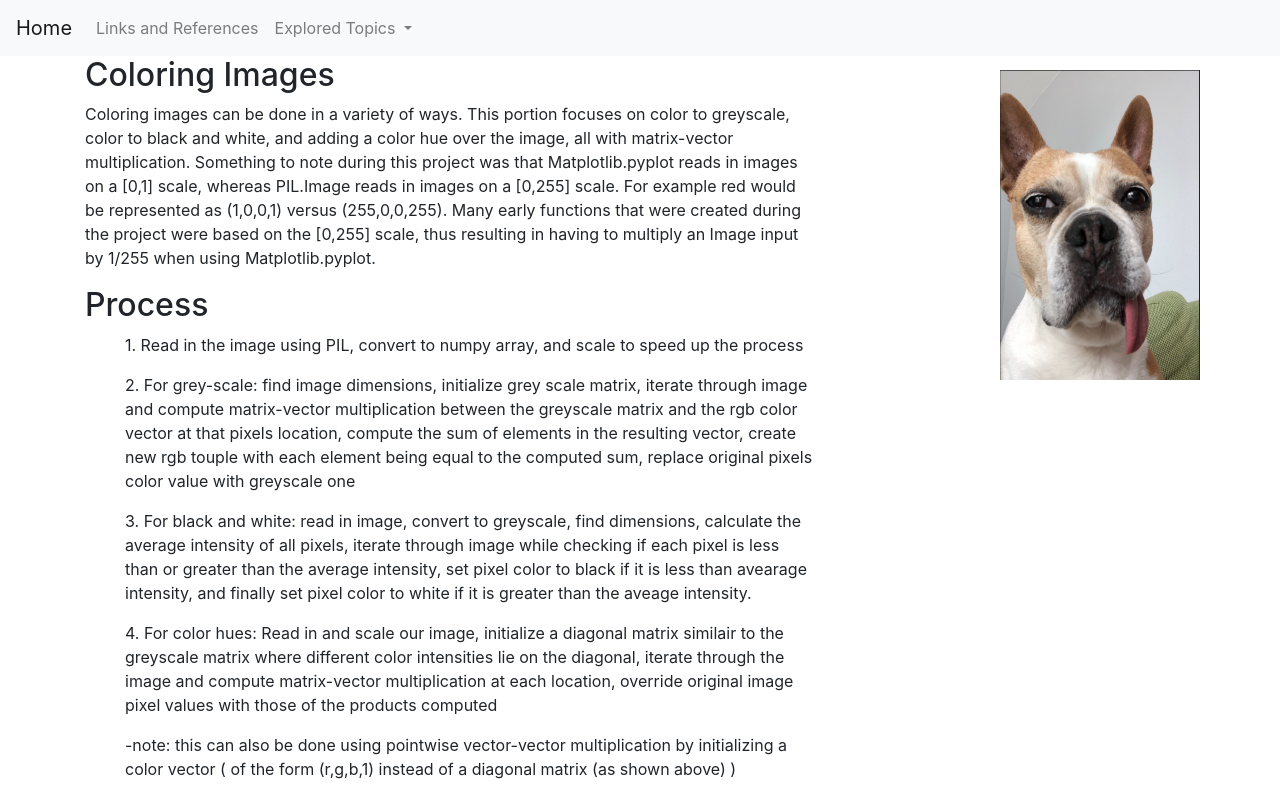
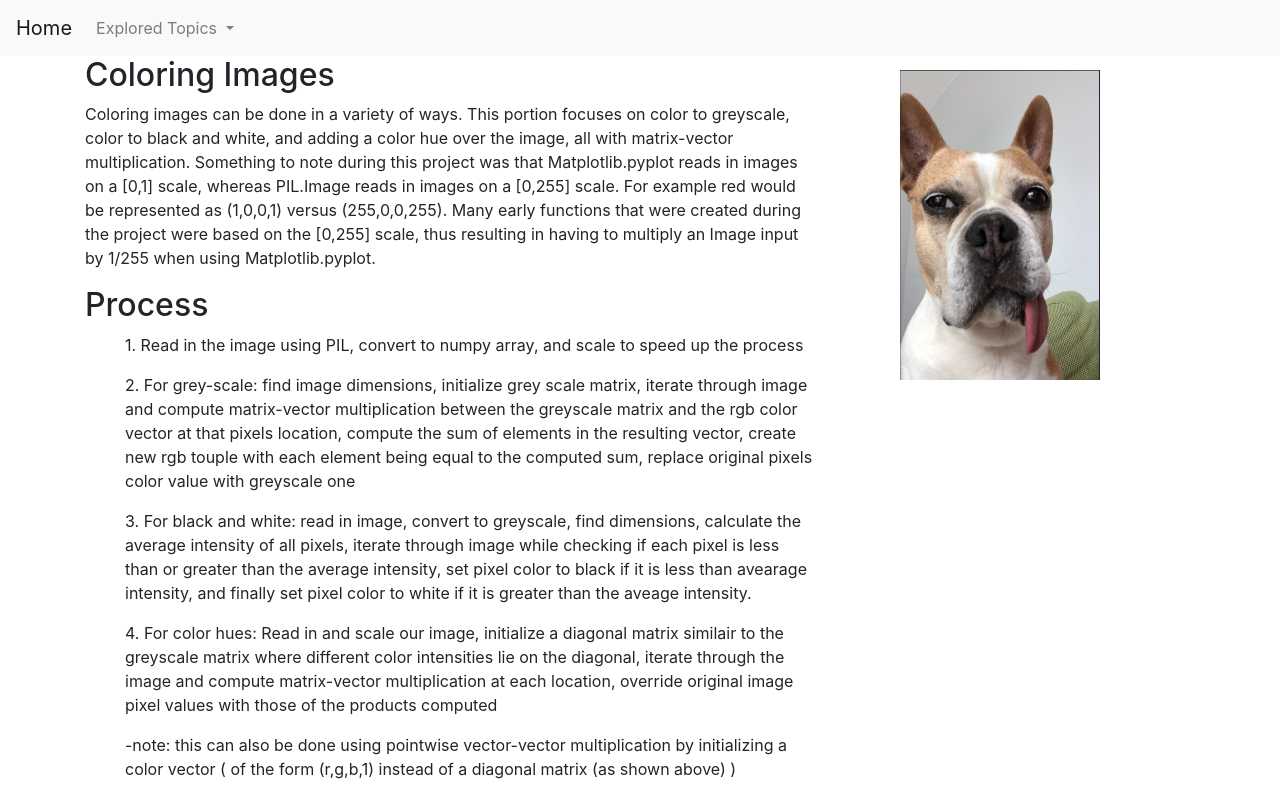
Before and after one commit to brus041/Image_Proccessing_website, a plain HTML site: page web_pages/coloring.html in a window 1280 px wide. Shown: the top 794 px of the page. Drawn offline with nearby package versions, Linux system fonts and the light colour scheme; files that its build step writes are made by us from their sources.

Commit message:
removed tab

```diff
--- a/web_pages/coloring.html
+++ b/web_pages/coloring.html
@@ -17,9 +17,6 @@
     </button>
     <div class="collapse navbar-collapse" id="navbarSupportedContent">
       <ul class="navbar-nav mr-auto">
-        <li class="nav-item">
-          <a class="nav-link" href=" https://brus041.github.io/Image_Proccessing_website/web_pages/extra_info.html">Links and References</a>
-        </li>
         <li class="nav-item dropdown">
           <a class="nav-link dropdown-toggle" href="#" id="navbarDropdown" role="button" data-toggle="dropdown" aria-haspopup="true" aria-expanded="false">
             Explored Topics
@@ -98,7 +95,7 @@
           <div class="row"></div>
 
           <div>
-            <img class = "rgb" src=" https://brus041.github.io/Image_Proccessing_website/New_Pictures/dog.png"style="position:absolute; top:70px;left:1000px; height: 310; width: 200;">
+            <img class = "rgb" src=" https://brus041.github.io/Image_Proccessing_website/New_Pictures/dog.png"style="position:absolute; top:70px;left:900px; height: 310; width: 200;">
           </div>
     </div>
 <script src="https://code.jquery.com/jquery-3.3.1.slim.min.js" integrity="sha384-q8i/X+965DzO0rT7abK41JStQIAqVgRVzpbzo5smXKp4YfRvH+8abtTE1Pi6jizo" crossorigin="anonymous"></script>
```
Also changed, not shown: index.html (+0 -3 lines), web_pages/affine.html (+0 -3 lines), web_pages/grid_ns.html (+0 -3 lines), web_pages/regression.html (+0 -3 lines), web_pages/rotation.html (+0 -3 lines), web_pages/triangle.html (+1 -4 lines).
